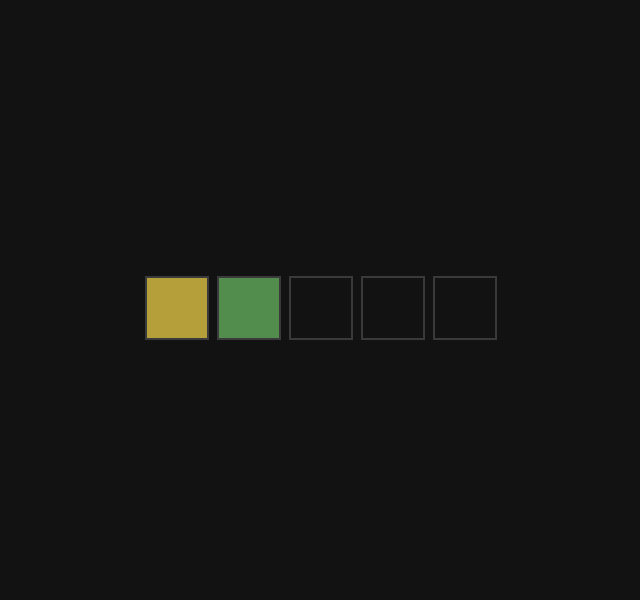
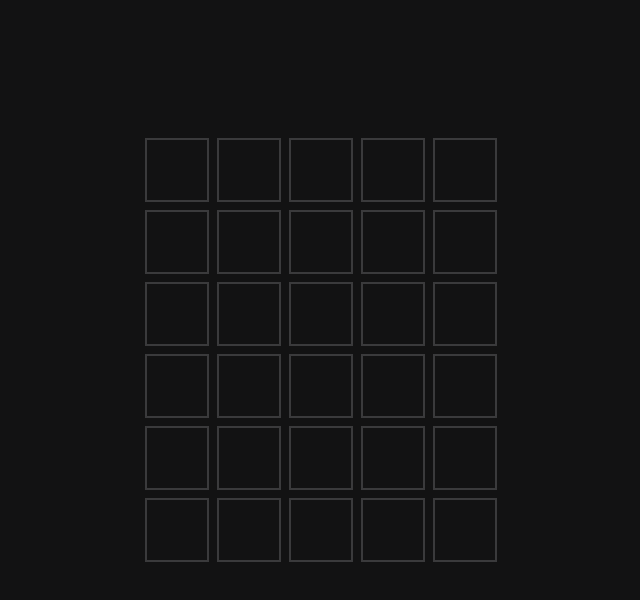
Before and after one commit to markyuh/WordleClone, a plain HTML site: page index.html in a window 1280 px wide. Shown: the whole page, without its empty margins (319-959 px from the left). Drawn offline with Linux system fonts and the light colour scheme.

Commit message:
Added updateGrid function and gameState

```diff
--- a/index.html
+++ b/index.html
@@ -9,11 +9,7 @@
 <body>
     <div id="game">
         <div class="grid">
-            <div class = "box wrong"></div>
-            <div class = "box right"></div>
-            <div class = "box"></div>
-            <div class = "box"></div>
-            <div class = "box"></div>
+
 
 
         </div>
--- a/src/index.js
+++ b/src/index.js
@@ -1 +1,41 @@
-// alert("hello");
+const state = {
+    grid: Array(6)
+        .fill()
+        .map(() => Array(5).fill('')),
+    currentRow: 0,
+    currentCol: 0,
+};
+function updateGrid() {
+    for (let i = 0; i < state.grid.length; i++) {
+        for (let j = 0; j < state.grid[i].length; j++) {
+            const box = document.getElementById(`box${i}${j}`)
+            box.textContent = state.grid[i][j];
+        }
+    }
+}
+function drawBox(container, row, col, letter = '') {
+    const box = document.createElement('div');
+    box.className = 'box';
+    box.id = `box${row}${col}`;
+    box.textContent = letter;
+    container.appendChild(box);
+    return box;
+}
+function drawGrid(container) {
+    const grid = document.createElement('div');
+    grid.className = 'grid';
+    for (let i = 0; i < 6; i++) {
+        for (let j = 0; j < 5; j++) {
+            drawBox(grid, i, j);
+        }
+    }
+    container.appendChild(grid);
+}
+function startup() {
+    const game = document.getElementById('game');
+    drawGrid(game);
+
+
+
+}
+startup();
```
